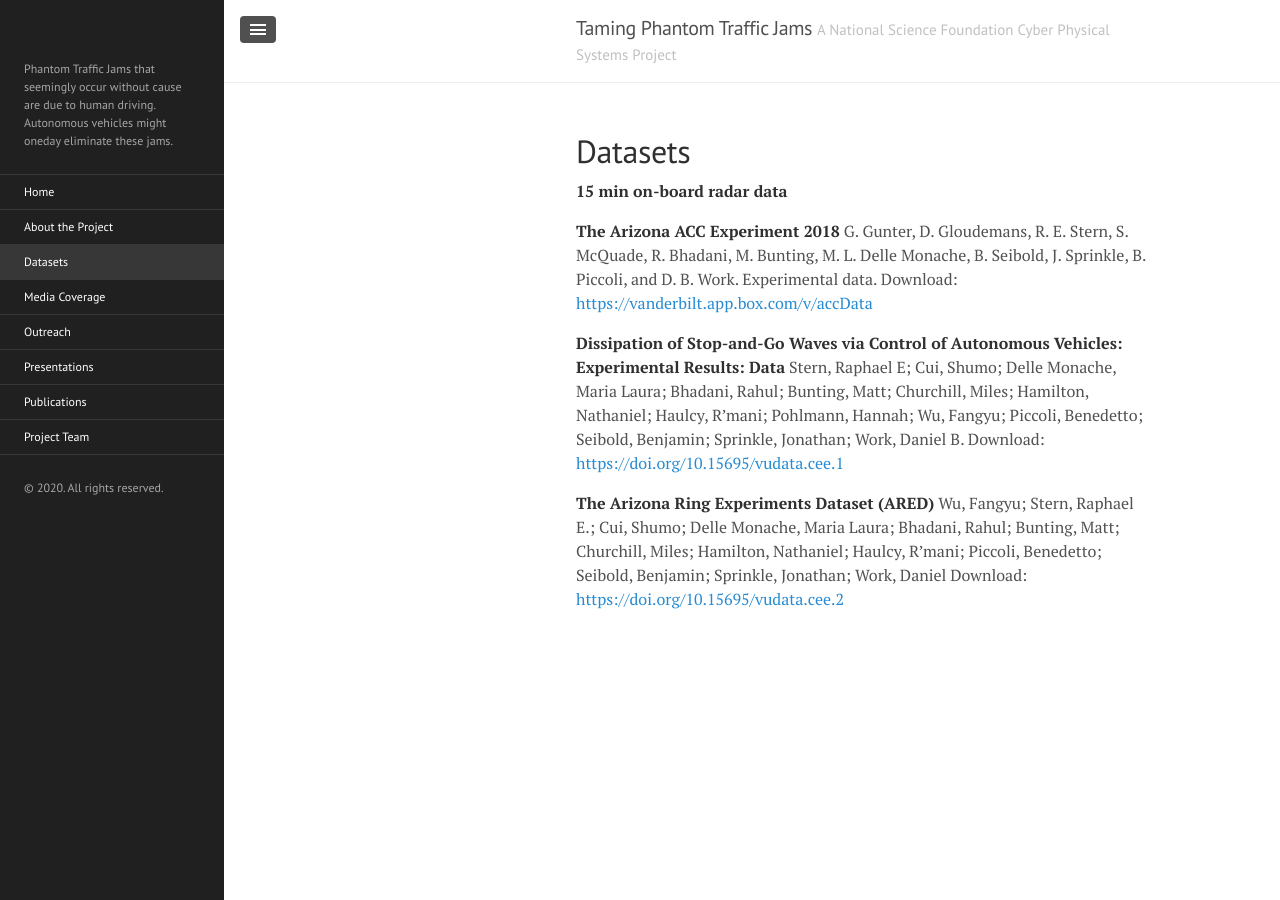
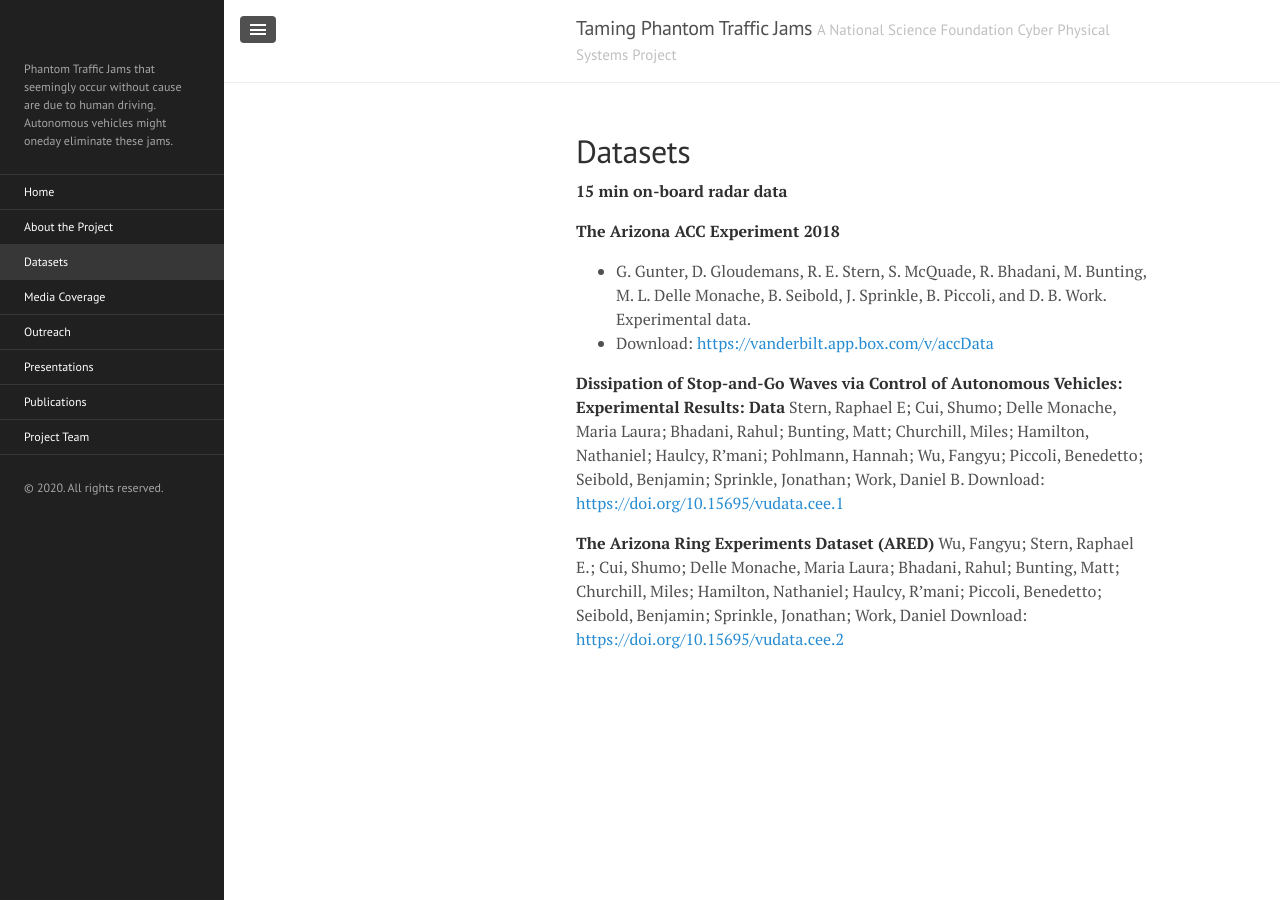
Before and after one commit to phantomjams/phantomjams.github.io, a Jekyll site: the page built from datasets.md, in a window 1280 px wide. Built offline with Jekyll 4.4.1, drawn with Linux system fonts in a browser that asks for light colours.

```diff
--- a/datasets.md
+++ b/datasets.md
@@ -5,8 +5,9 @@ title: Datasets
 <strong>15 min on-board radar data</strong>
 
 <strong>The Arizona ACC Experiment 2018</strong>
-G. Gunter, D. Gloudemans, R. E. Stern, S. McQuade, R. Bhadani, M. Bunting, M. L. Delle Monache, B. Seibold, J. Sprinkle, B. Piccoli, and D. B. Work. Experimental data.
-Download: <a href="https://vanderbilt.app.box.com/v/accData">https://vanderbilt.app.box.com/v/accData</a>
+- G. Gunter, D. Gloudemans, R. E. Stern, S. McQuade, R. Bhadani, M. Bunting, M. L. Delle Monache, B. Seibold, J. Sprinkle, B. Piccoli, and D. B. Work. Experimental data.
+- Download: <a href="https://vanderbilt.app.box.com/v/accData">https://vanderbilt.app.box.com/v/accData</a>
+
 
 <strong>Dissipation of Stop-and-Go Waves via Control of Autonomous Vehicles: Experimental Results: Data</strong>
 Stern, Raphael E; Cui, Shumo; Delle Monache, Maria Laura; Bhadani, Rahul; Bunting, Matt; Churchill, Miles; Hamilton, Nathaniel; Haulcy, R'mani; Pohlmann, Hannah; Wu, Fangyu; Piccoli, Benedetto; Seibold, Benjamin; Sprinkle, Jonathan; Work, Daniel B.
```
